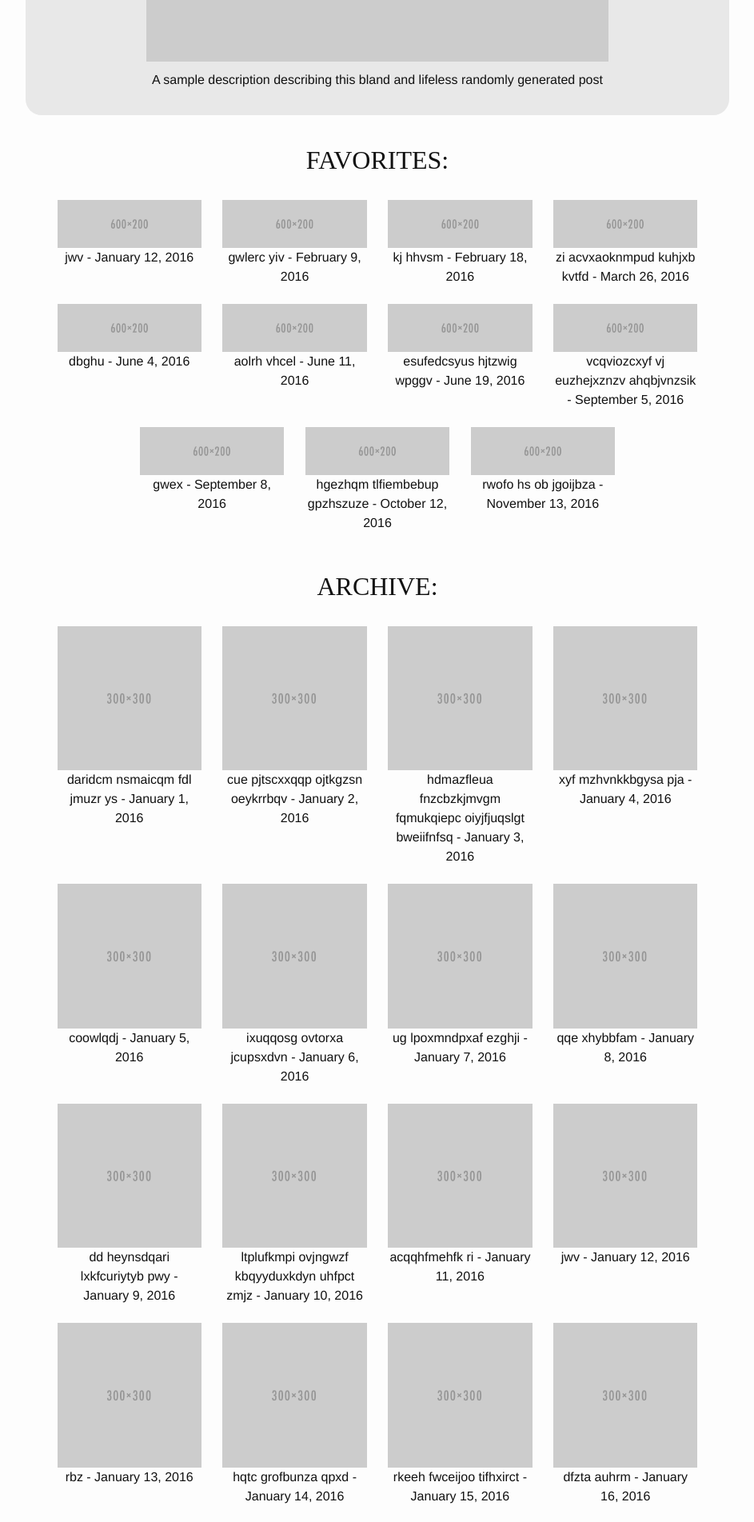
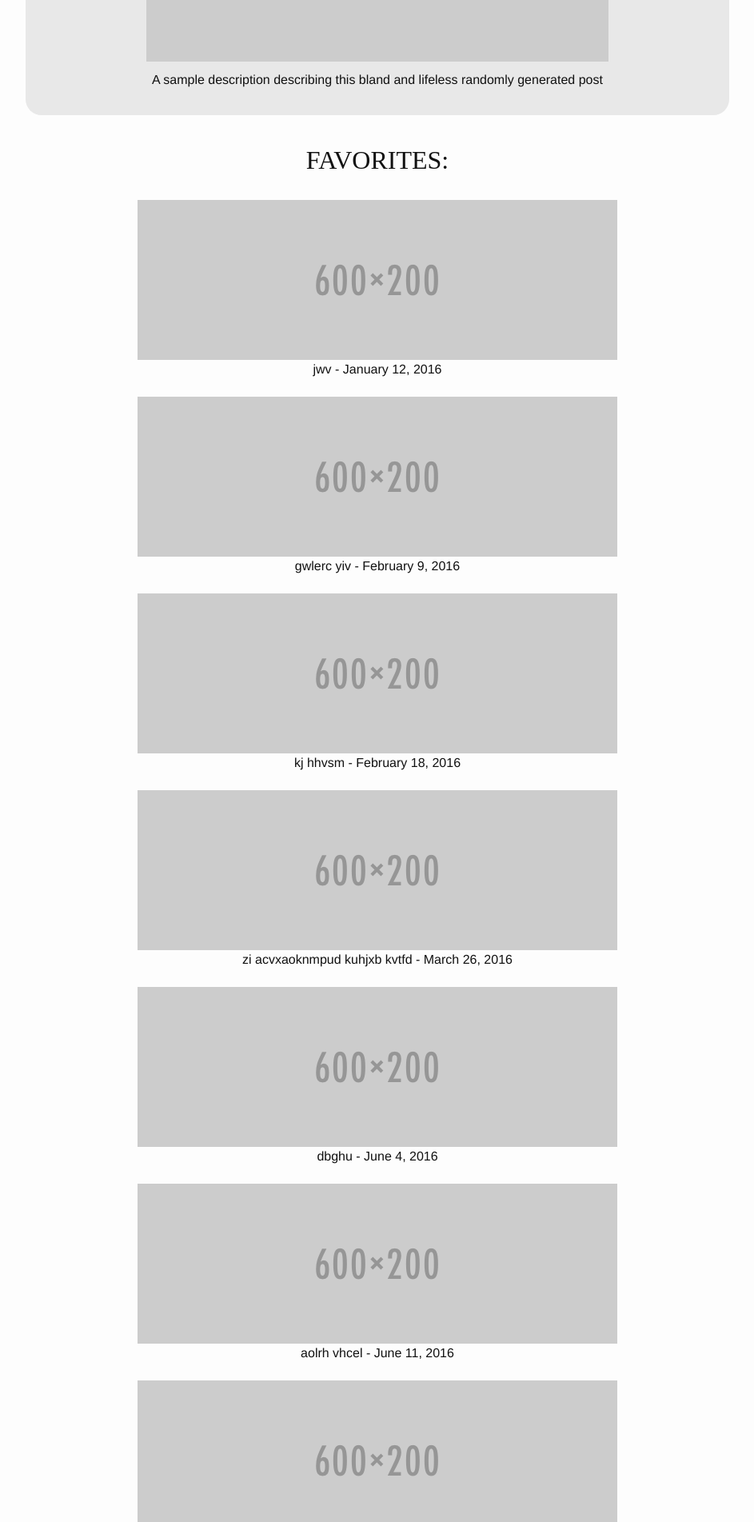
Before and after one commit to spencerflem/rifflist, a Jekyll site: the page built from index.html, in a window 1280 px wide. Shown: the part 445-2348 px from the top of the page at 80% size, without its empty margins (168-1111 px from the left). Built offline with Jekyll 4.4.1, drawn with Linux system fonts in a browser that asks for light colours; some web fonts are replaced.

Commit message:
sizing changes

```diff
--- a/_includes/favorites.html
+++ b/_includes/favorites.html
@@ -5,15 +5,7 @@
       FAVORITES:
     </h1>
     {% endif %}
-    <div class="preview-panel hidden-xs">
-        <a href="{{ post.url | prepend: site.baseurl }}">
-          <img src="{{ post.img.wide | prepend: site.baseurl }}">
-        </a>
-        <div>
-          {{ post.title }} - {{ post.date | date: "%B %-d, %Y" }}
-        </div>
-    </div>
-    <div class="preview-panel-mobile hidden-sm hidden-md hidden-lg hidden-xlg">
+    <div class="preview-panel">
         <a href="{{ post.url | prepend: site.baseurl }}">
           <img src="{{ post.img.wide | prepend: site.baseurl }}">
         </a>
--- a/_sass/_layout.scss
+++ b/_sass/_layout.scss
@@ -196,26 +196,11 @@
     -moz-box-sizing: border-box;
     -webkit-box-sizing: border-box;
     border: 1px solid $background-color;
-
-    &:hover {
-        border: 1px solid $grey-color-light;
-    }
-    display: inline-block;
-    width:23%;
-    vertical-align: top;
-}
-.preview-panel-mobile {
-    padding: 10px;
-    box-sizing: border-box;
-    -moz-box-sizing: border-box;
-    -webkit-box-sizing: border-box;
-    border: 1px solid $background-color;
-
     &:hover {
         border: 1px solid $grey-color-light;
     }
     display: inline-block;
     width:100%;
-    max-width: 250px;
+    max-width: 90em;
     vertical-align: top;
 }
```
